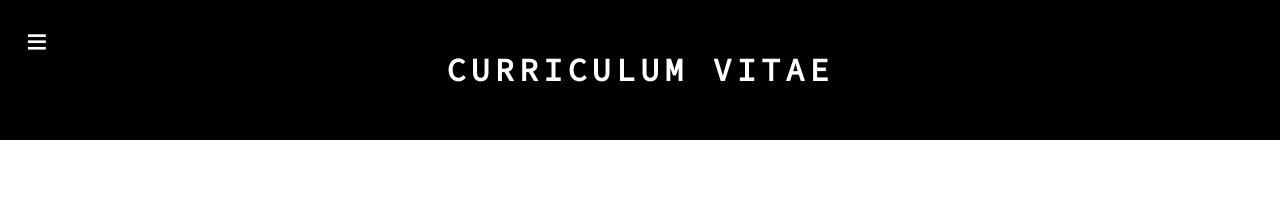
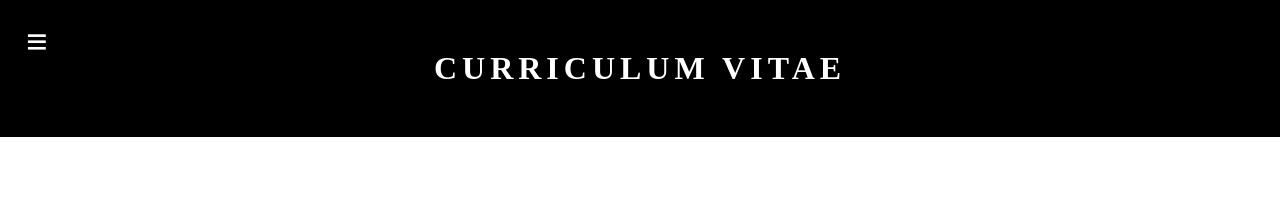
Before and after one commit to ltlp/website, a plain HTML site: page cv.html in a window 1280 px wide. Drawn offline with Linux system fonts and the light colour scheme.

Commit message:
Update master.css

```diff
--- a/master.css
+++ b/master.css
@@ -10,10 +10,6 @@ body {
 	border: none;
 	margin: 20px;
 	cursor: pointer;
-}
-
-h1 {
-	font-family: "Source Code Pro";
 }
 
 button:focus {
```
